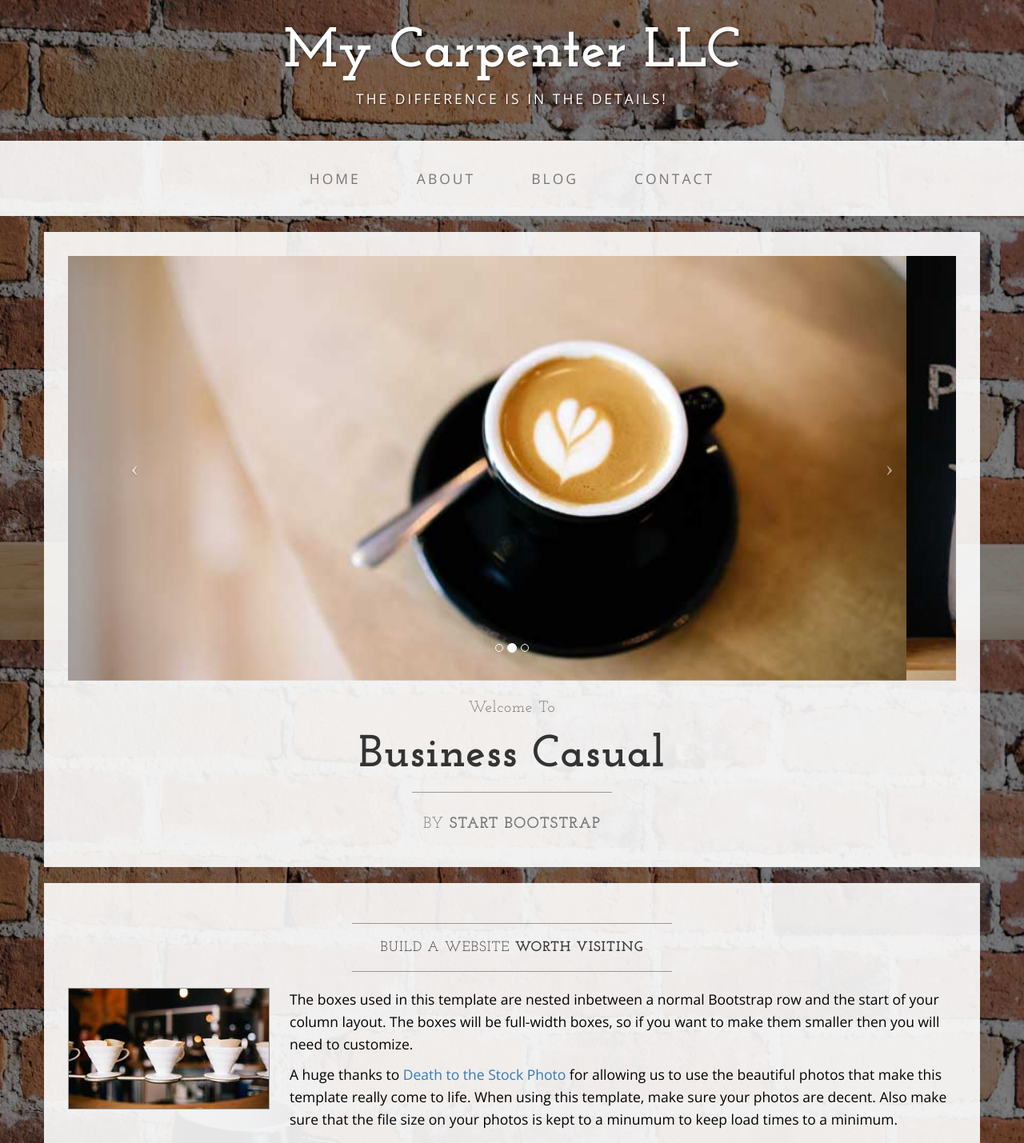
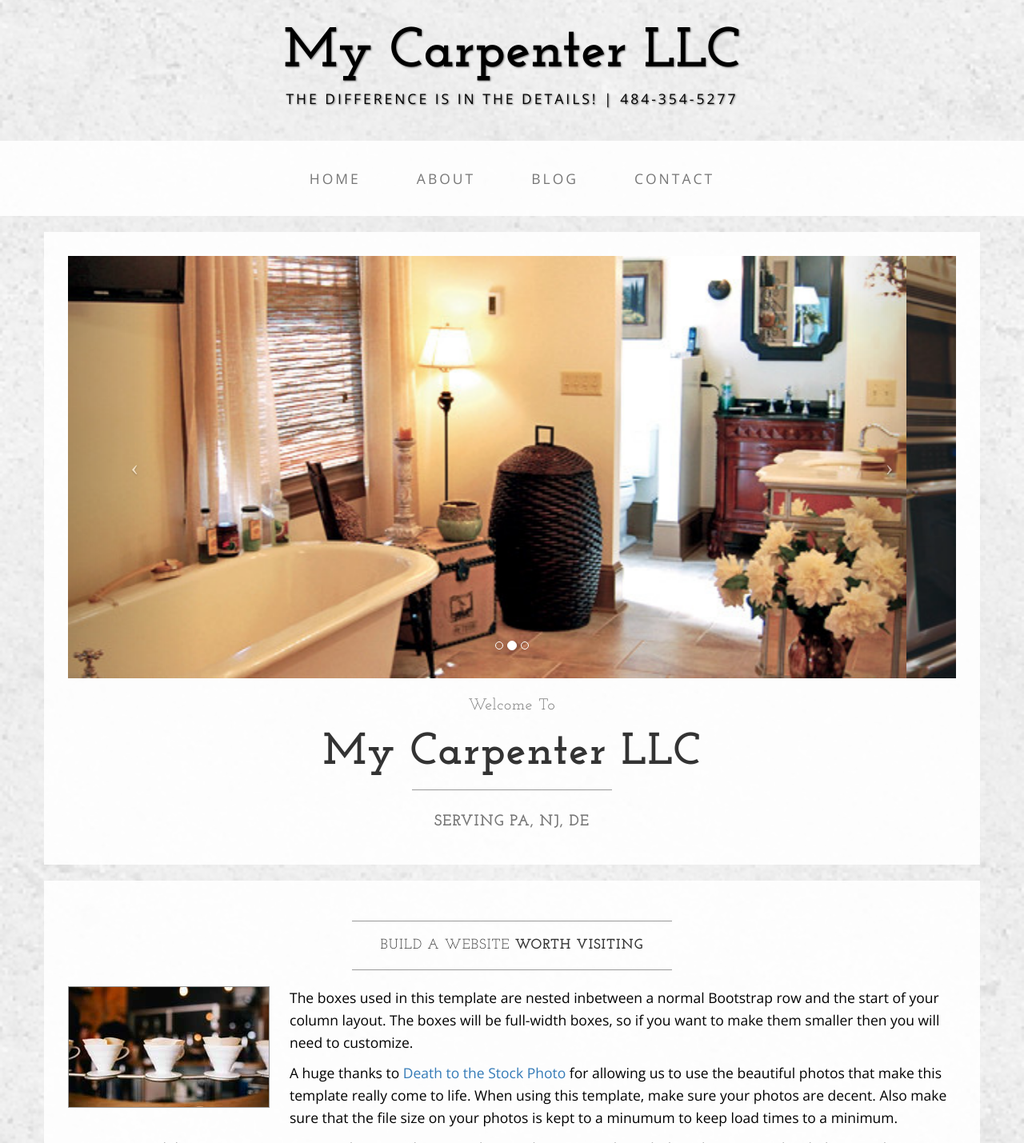
Before and after one commit to mycarpenterllc/mycarpenterllc.github.io, a plain HTML site: page index.html in a window 1280 px wide. Shown: the top 1429 px of the page at 80% size. Drawn offline with nearby package versions, Linux system fonts and the light colour scheme.

Commit message:
added slides

```diff
--- a/css/business-casual.css
+++ b/css/business-casual.css
@@ -6,7 +6,7 @@
 
 body {
     font-family: "Open Sans","Helvetica Neue",Helvetica,Arial,sans-serif;
-    background: url('../img/bg.jpg') no-repeat center center fixed;
+    background: url('../img/concrete_seamless.png') no-repeat center center fixed;
     -webkit-background-size: cover;
     -moz-background-size: cover;
     background-size: cover;
@@ -123,7 +123,7 @@ footer p {
         font-size: 5em;
         font-weight: 700;
         line-height: normal;
-        color: #fff;
+        color:   #000;
     }
 
     .top-divider {
@@ -135,7 +135,7 @@ footer p {
         margin-right: 25px;
     }
 
-    .address-bar {
+    .tagline-bar {
         display: inherit;
         margin: 0;
         padding: 0 0 40px;
@@ -145,7 +145,7 @@ footer p {
         font-size: 1.25em;
         font-weight: 400;
         letter-spacing: 3px;
-        color: #fff;
+        color:  #000;
     }
 
     .navbar {
--- a/index.html
+++ b/index.html
@@ -33,7 +33,7 @@
 <body>
 
     <div class="brand">My Carpenter LLC</div>
-    <div class="address-bar">The difference is in the details!</div>
+    <div class="tagline-bar">The difference is in the details! | 484-354-5277</div>
 
     <!-- Navigation -->
     <nav class="navbar navbar-default" role="navigation">
@@ -87,13 +87,13 @@
                         <!-- Wrapper for slides -->
                         <div class="carousel-inner">
                             <div class="item active">
-                                <img class="img-responsive img-full" src="img/slide-1.jpg" alt="">
+                                <img class="img-responsive img-full" src="img/bathroom.jpg" alt="">
                             </div>
                             <div class="item">
-                                <img class="img-responsive img-full" src="img/slide-2.jpg" alt="">
+                                <img class="img-responsive img-full" src="img/kitchen.jpg" alt="">
                             </div>
                             <div class="item">
-                                <img class="img-responsive img-full" src="img/slide-3.jpg" alt="">
+                                <img class="img-responsive img-full" src="img/basement.jpg" alt="">
                             </div>
                         </div>
 
@@ -108,11 +108,11 @@
                     <h2 class="brand-before">
                         <small>Welcome to</small>
                     </h2>
-                    <h1 class="brand-name">Business Casual</h1>
+                    <h1 class="brand-name">My Carpenter LLC</h1>
                     <hr class="tagline-divider">
                     <h2>
-                        <small>By
-                            <strong>Start Bootstrap</strong>
+                        <small>
+                            <strong>Serving PA, NJ, DE</strong>
                         </small>
                     </h2>
                 </div>
```
Also changed, not shown: img/basement.jpg (added), img/bathroom.jpg (added), img/concrete_seamless.png (added), img/kitchen.jpg (added), img/slide-1.jpg (deleted), img/slide-2.jpg (deleted), img/slide-3.jpg (deleted).
